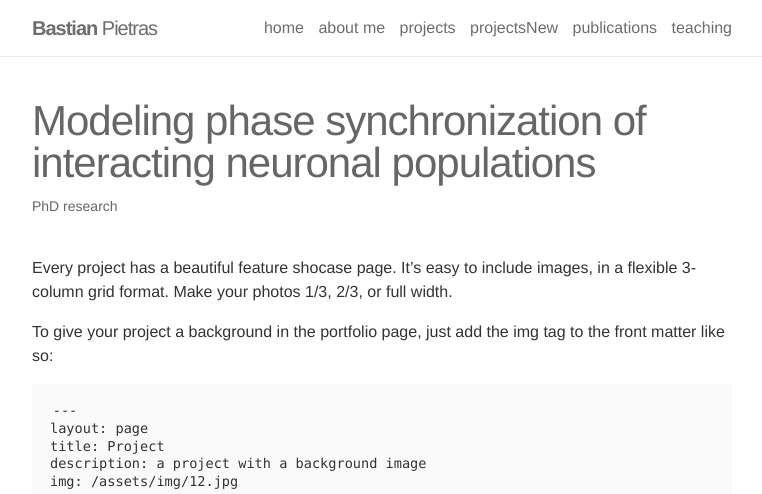
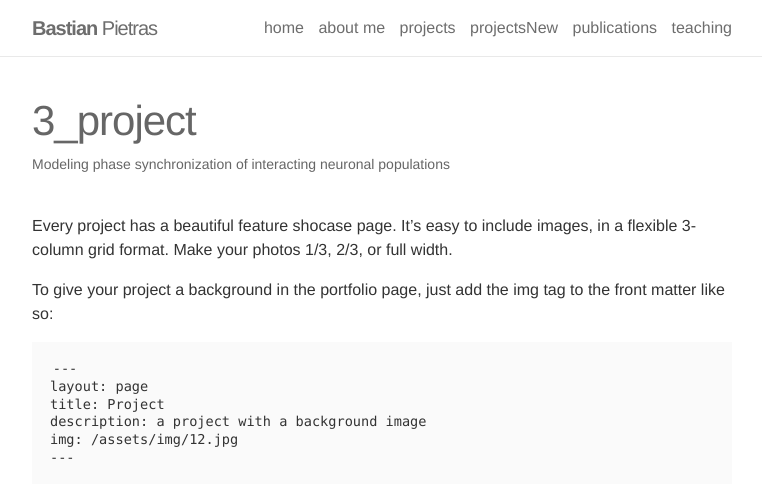
Before and after one commit to BastianPietras/bastianpietras.github.io, a Jekyll site: the page built from _projects/3_project.markdown, in a window 1280 px wide and 900 px high, cut to the strip 0-494 px from the top of the window. Shown: the whole strip, without its empty margins (258-1020 px from the left). Built offline with Jekyll 4.4.1, drawn with Linux system fonts in a browser that asks for light colours.

Commit message:
Update 3_project.markdown

```diff
--- a/_projects/3_project.markdown
+++ b/_projects/3_project.markdown
@@ -1,8 +1,8 @@
 ---
 layout: page
-title: Modeling phase synchronization of interacting neuronal populations
-description: PhD research
-img: /assets/img/phd_cover.png
+title:
+description: Modeling phase synchronization of interacting neuronal populations
+img: /assets/img/phd_cover1.pdf
 redirect: https://research.vu.nl/en/publications/modeling-phase-synchronization-of-interacting-neuronal-population
 ---
 
```
